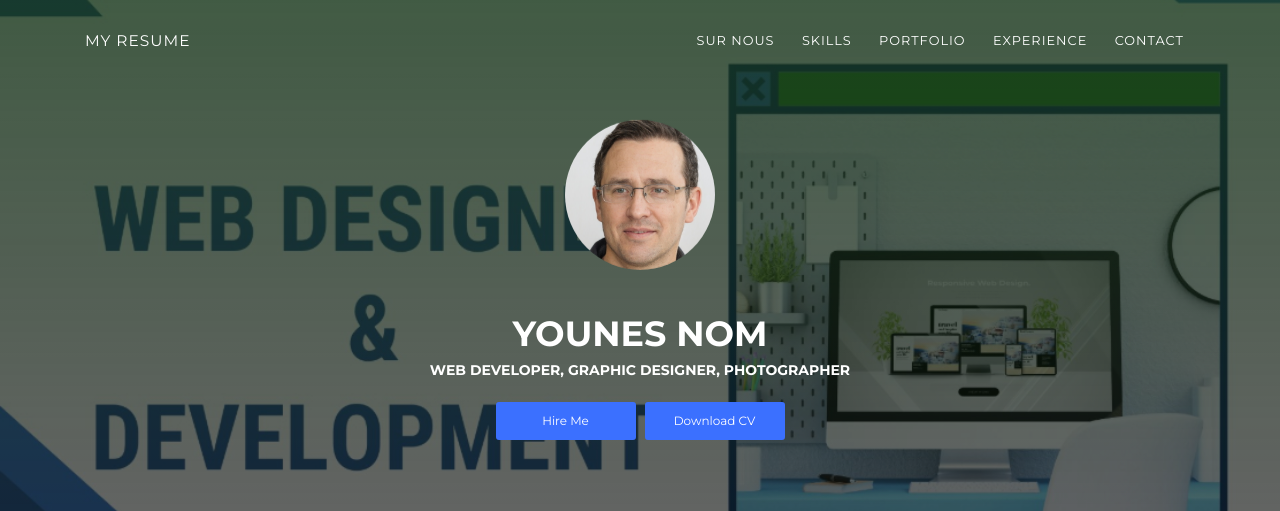
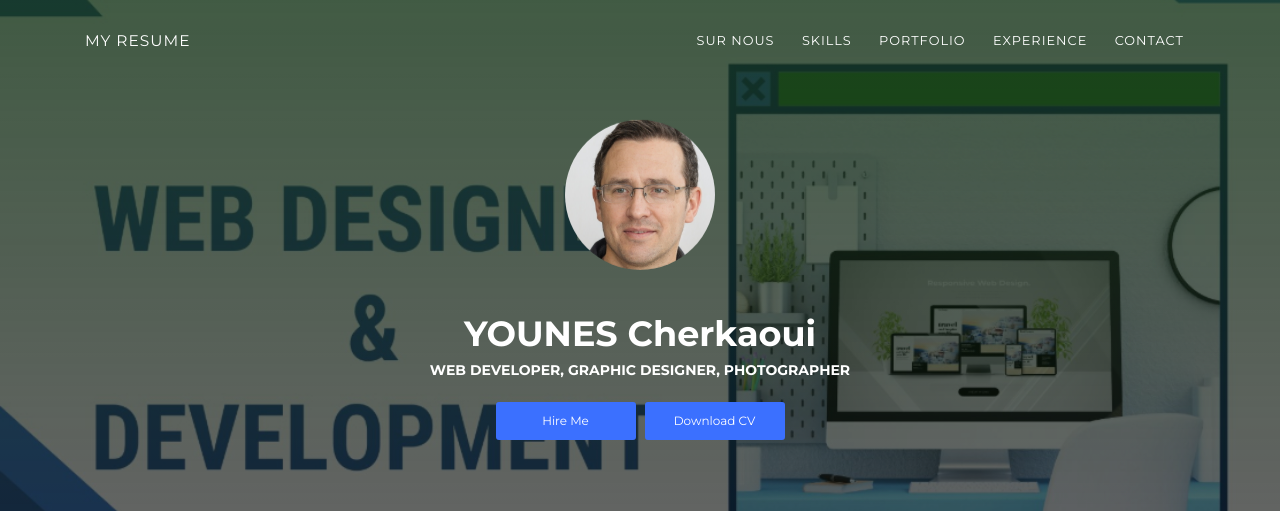
Before and after one commit to imadkalada/cvyounes, a plain HTML site: page index.html in a window 1280 px wide. Shown: the top 511 px of the page. Drawn offline with Linux system fonts and the light colour scheme.

Commit message:
Update index.html

```diff
--- a/index.html
+++ b/index.html
@@ -4,7 +4,7 @@
     <meta charset="UTF-8">
     <meta http-equiv="X-UA-Compatible" content="IE=edge">
     <meta name="viewport" content="width=device-width, initial-scale=1">
-    <title>Creative CV</title>
+    <title>CV YOUNESS</title>
     <link href="https://fonts.googleapis.com/css?family=Montserrat:400,700,200" rel="stylesheet">
     <link href="https://maxcdn.bootstrapcdn.com/font-awesome/latest/css/font-awesome.min.css" rel="stylesheet">
     <link href="css/aos.css?ver=1.1.0" rel="stylesheet">
@@ -49,7 +49,7 @@
       <div class="container">
         <div class="content-center">
           <div class="cc-profile-image"><a href="#"><img src="images/imad.jpg" alt="Image"/></a></div>
-          <div class="h2 title">YOUNES NOM </div>
+          <div class="h2 title">YOUNES Cherkaoui </div>
           <p class="category text-white">Web Developer, Graphic Designer,  Photographer</p><a class="btn btn-primary smooth-scroll mr-2" href="#contact" data-aos="zoom-in" data-aos-anchor="data-aos-anchor">Hire Me</a><a class="btn btn-primary" href="#" data-aos="zoom-in" data-aos-anchor="data-aos-anchor">Download CV</a>
         </div>
 
```
